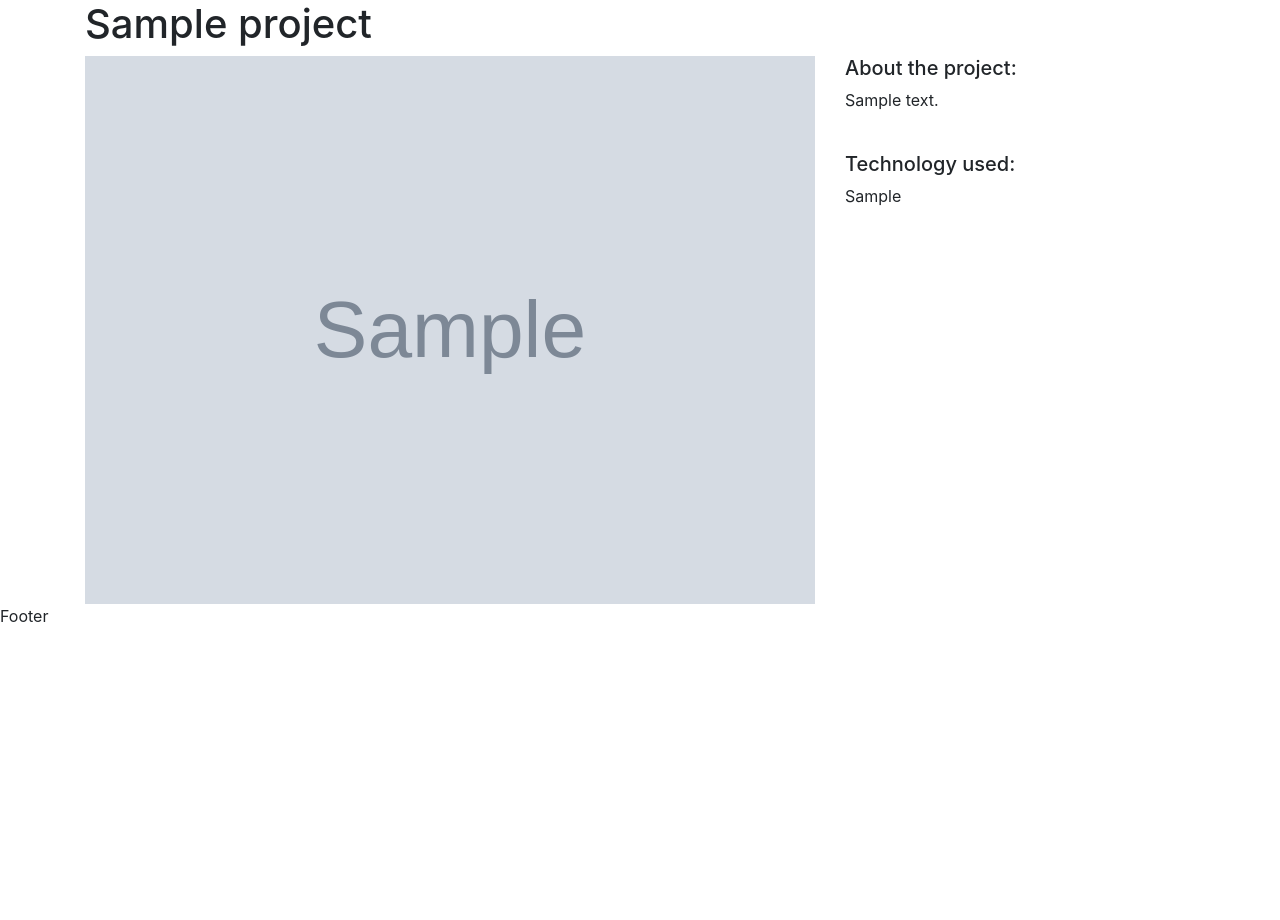
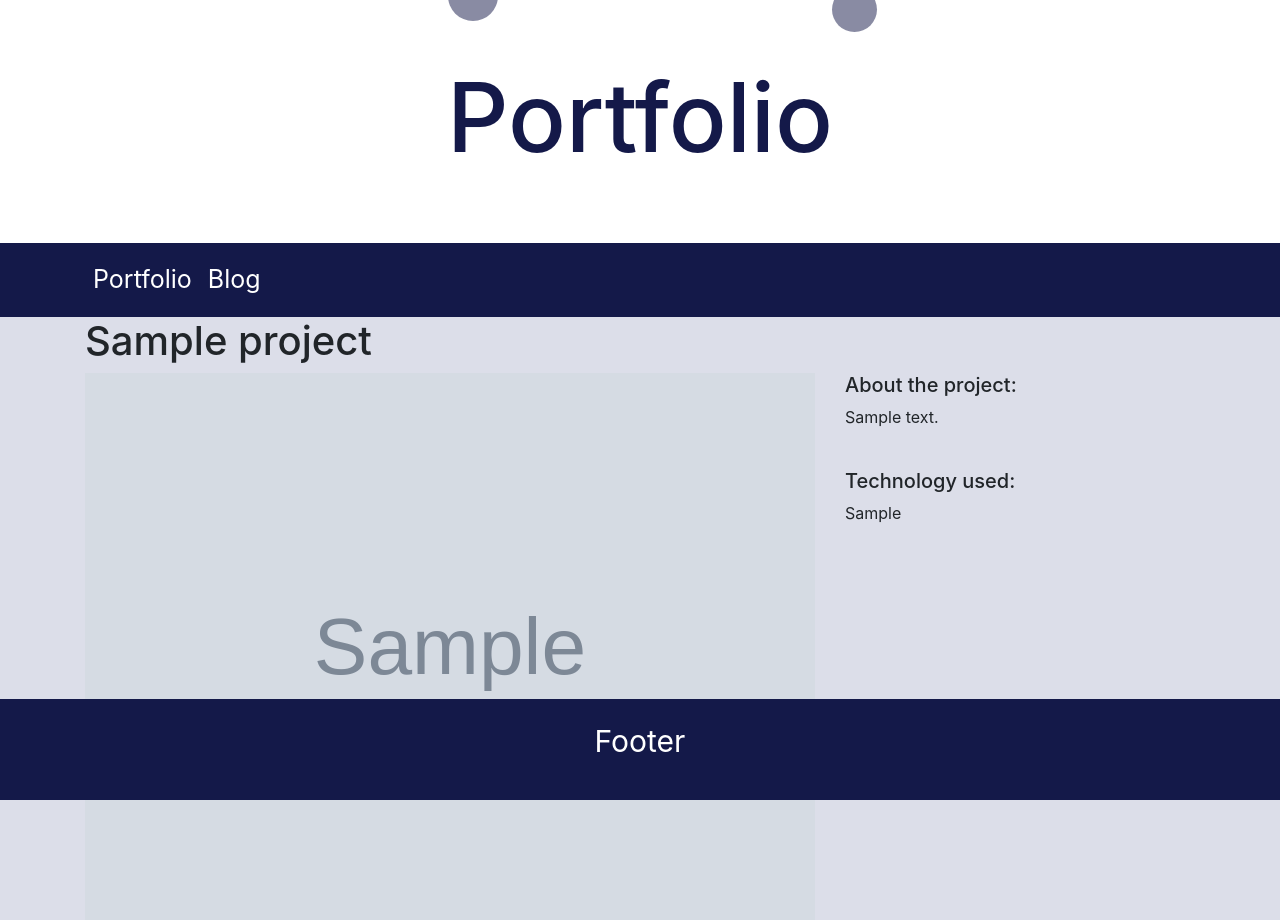
Before and after one commit to olsonja88/Johnolson.dev, a Django app: page /projects/1/ in a window 1280 px wide. Before the commit the page ends 622 px from the top, so only its background shows below. Run offline with Django 4.2, Linux system fonts and the light colour scheme; tables that the repository leaves empty hold one stand-in row (values such as "Sample post"); grey boxes marked "Sample" are stand-in pictures.

Commit message:
Feat: Add similar html from project_index.html to project_detail.html

```diff
--- a/jodev_website/templates/project_detail.html
+++ b/jodev_website/templates/project_detail.html
@@ -1,6 +1,53 @@
 {% extends "base.html" %}
 {% load static %}
 
+<!--Local elements for html head-->
+{% block htmlhead %}
+<!--Local CSS doc-->
+<link rel="stylesheet" type="text/css" href="{% static 'projects_styles.css' %}">
+<!--Didact Gothic font-->
+<link href='https://fonts.googleapis.com/css?family=Didact Gothic' rel='stylesheet'>
+{% endblock %}
+
+<!--Top of the page, main header-->
+{% block mainheader %}
+<div class="main-header">
+    <h1>Portfolio</h1>
+    <!--Bubbles for animation-->
+    <div class="bubbles">
+        <div class="bubble"></div>
+        <div class="bubble"></div>
+        <div class="bubble"></div>
+        <div class="bubble"></div>
+        <div class="bubble"></div>
+        <div class="bubble"></div>
+        <div class="bubble"></div>
+        <div class="bubble"></div>
+        <div class="bubble"></div>
+        <div class="bubble"></div>
+    </div>
+</div>
+{% endblock %}
+
+<!--Navbar-->
+{% block navbar %}
+<nav class="navbar navbar-expand-lg" id="bs-nav-override">
+    <div class="container">
+        <div class="collapse navbar-collapse" id="navbarSupportedContent">
+        <ul class="navbar-nav mr-auto">
+            <li class="nav-item active">
+            <a class="nav-link" href="{% url 'project_index' %}">Portfolio</a>
+            </li>
+            <li class="nav-item active">
+            <a class="nav-link" href="{% url 'blog_index' %}">Blog</a>
+            </li>
+        </ul>
+        </div>
+    </div>
+</nav>
+{% endblock %}
+
+<!--Page content-->
 {% block page_content %}
 <h1>{{ project.title }}</h1>
 <div class="row">
```
Also changed, not shown: jodev_website/templates/base.html (line endings or trailing spaces), projects/static/projects_styles.css (line endings or trailing spaces).
